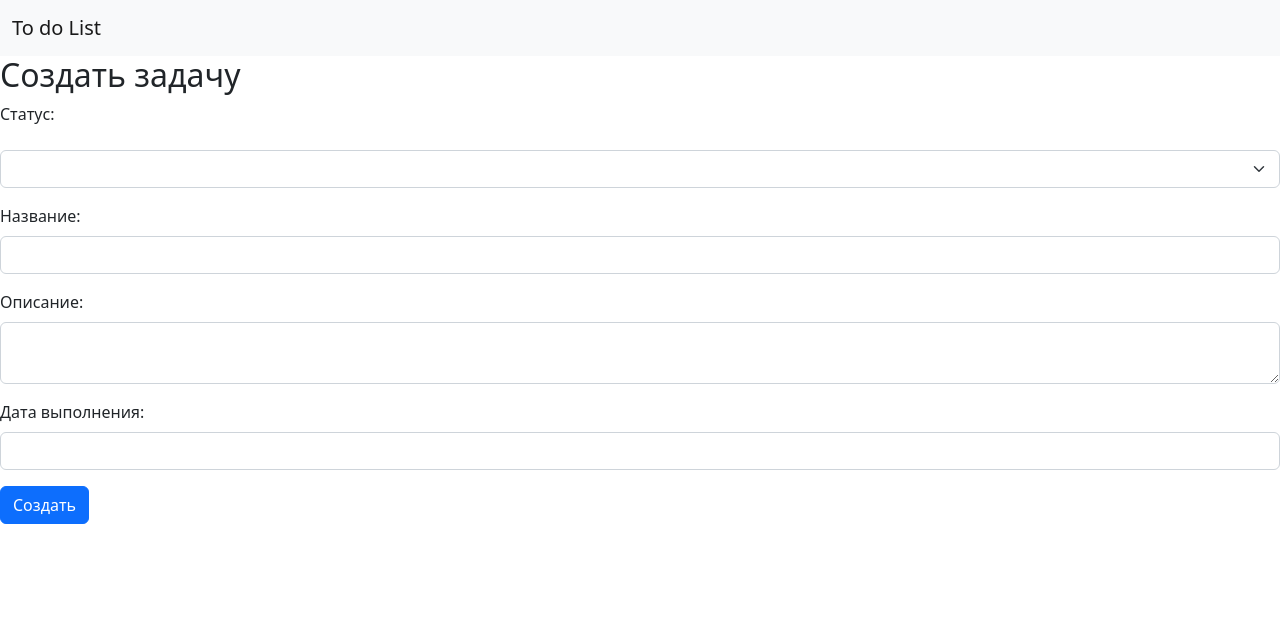
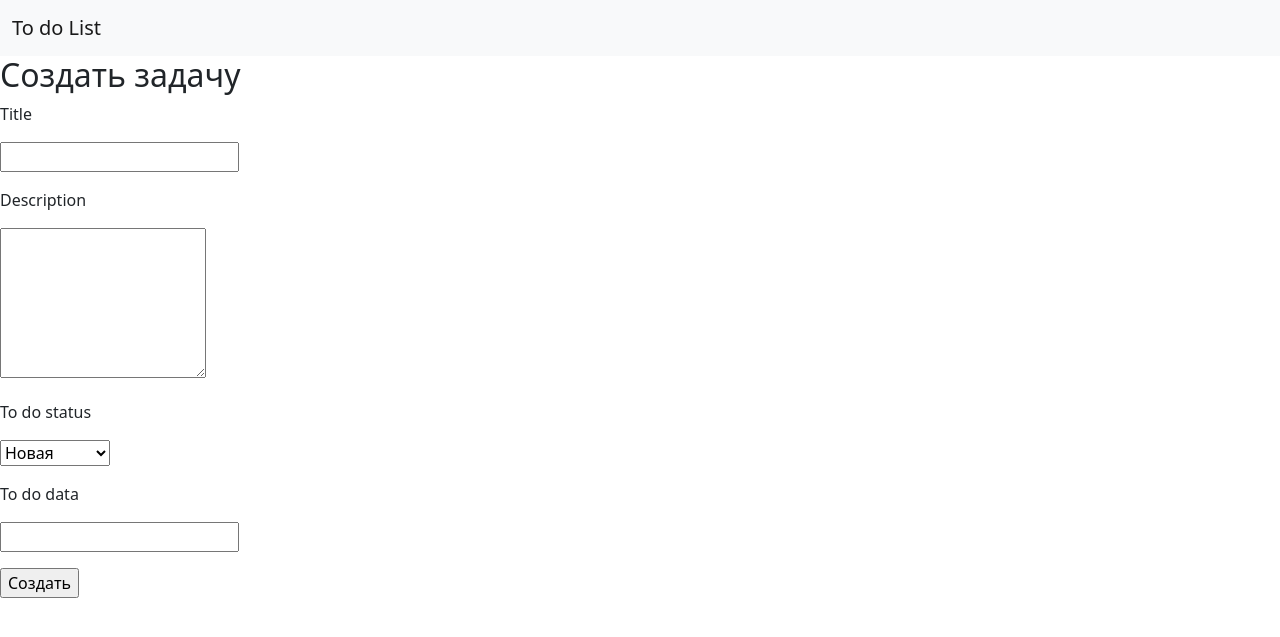
Before and after one commit to TairovCh/Todolist, a Django app: page /create/ in a window 1280 px wide. Shown: the top 637 px of the page. Run offline with Django 4.2, Linux system fonts and the light colour scheme; lists and menus that the app fills with data are empty.

Commit message:
done creating an include template for the task form, add form task, deletion is done with confirmatoin

```diff
--- /dev/null
+++ b/todolist/webapp/forms.py
@@ -0,0 +1,9 @@
+from django import forms
+from django.forms import widgets
+from webapp.models import STATUS_CHOICES
+
+class TaskForm(forms.Form):
+    title = forms.CharField(max_length=50, required=True, label="Title")
+    description = forms.CharField(max_length=3000, required=False, label="Description", widget=widgets.Textarea(attrs={'cols': 20,'rows': 6}))
+    status = forms.ChoiceField(choices= STATUS_CHOICES,label='To do status')
+    deadline = forms.DateField(required=False, label='To do data')
--- a/todolist/webapp/templates/base.html
+++ b/todolist/webapp/templates/base.html
@@ -6,7 +6,7 @@
     <meta name="viewport" content="width=device-width, initial-scale=1.0">
     <!-- CSS only -->
     <link href="https://cdn.jsdelivr.net/npm/bootstrap@5.2.2/dist/css/bootstrap.min.css" rel="stylesheet" integrity="sha384-Zenh87qX5JnK2Jl0vWa8Ck2rdkQ2Bzep5IDxbcnCeuOxjzrPF/et3URy9Bv1WTRi" crossorigin="anonymous">
-    <title>{% block title %}To do List{% endblock %}</title>
+    <title>{% block title %}{% endblock %}</title>
 </head>
 <body>
     <nav class="navbar navbar-expand-lg bg-light">
--- a/todolist/webapp/templates/create.html
+++ b/todolist/webapp/templates/create.html
@@ -1,16 +1,16 @@
 {% extends "base.html" %}
+
+{% block title %}Создать задачу{% endblock %}
+
     {% block nav %}
     <li class="nav-item">
 
     </li>
     {% endblock %}
 
-
-
     {% block content %}
-    <h2>Создать задачу</h2>
-    <form action="" method="POST">
-        {% include "partial/form.html" with button_text="Создать" %}
-
-    </form>
+        <h2>Создать задачу</h2>
+        <form action="" method="POST">
+            {% include "partial/form.html" with button_text="Создать" %}
+        </form>
     {% endblock %}
--- a/todolist/webapp/templates/index.html
+++ b/todolist/webapp/templates/index.html
@@ -1,4 +1,6 @@
 {% extends "base.html" %}
+
+{% block title %}Главная страница{% endblock %}
 
     {% block nav %}
         <li class="nav-item">
--- a/todolist/webapp/templates/partial/form.html
+++ b/todolist/webapp/templates/partial/form.html
@@ -1,27 +1,15 @@
 {% csrf_token %}
-<div class="mb-3">
-    <label class="form-label">Статус:</label>
-</div>
-<div class="mb-3">
-    <select class="form-select" name="status">
-        {% for value, status in statuses %}
-            <option value="{{ task.status }}">{{ task.status }}</option>
-        {% endfor %}
-    </select>
-</div>
-<div class="mb-3">
-    <label class="form-label">Название:</label>
-    <input class="form-control" type="text" name="title" value="{{ task.title }}" required>
-</div>
-<div class="mb-3">
 
-    <label class="form-label">Описание:</label>
-    <textarea class="form-control" name="description">{{ task.description }}</textarea>
-</div>
-<div class="mb-3">
-    <label class="form-label">Дата выполнения:</label>
-    <input class="form-control" type="text" name="deadline" value=" {{ task.deadline }}">
-</div>
-<div class="mb-3 col-auto">
-    <input class="btn btn-primary"" type="submit" value="{{ button_text }}">
-</div>
+{% for error in form.non_field_errors %}
+    <p class="text-danger">{{ error }}</p>
+{% endfor %}
+
+{% for field in form %}
+    <p><label for="{{ field.id_for_label }}">{{ field.label }}</label></p>
+{% for error in field.errors %}
+    <p class="text-danger">{{ error }}</p>
+{% endfor %}
+    <p>{{ field }}</p>
+{% endfor %}
+
+<input type="submit" value="{{ button_text }}"/>
--- a/todolist/webapp/templates/task_update.html
+++ b/todolist/webapp/templates/task_update.html
@@ -1,16 +1,16 @@
 {% extends "base.html" %}
+
+{% block title %}Редактирование товара{% endblock %}
+
 {% block nav %}
 <li class="nav-item">
 
 </li>
 {% endblock %}
 
-
-
     {% block content %}
         <h2>Обновить задачу</h2>
         <form action="" method="POST">
             {% include "partial/form.html" with button_text="Обновить" %}
-
         </form>
     {% endblock %}
--- a/todolist/webapp/templates/task_view.html
+++ b/todolist/webapp/templates/task_view.html
@@ -1,4 +1,6 @@
 {% extends "base.html" %}
+
+{% block title %}Просмотр товара{% endblock %}
 
     {% block nav %}
         <li class="nav-item">
@@ -26,6 +28,4 @@
                 Дата выполнения: {{ task.deadline }}
             </div>
         </div>
-
-
     {% endblock %}
--- a/todolist/webapp/views.py
+++ b/todolist/webapp/views.py
@@ -1,5 +1,6 @@
 from django.shortcuts import render, get_object_or_404, redirect
 from webapp.models import Task, STATUS_CHOICES
+from webapp.forms import TaskForm
 # Create your views here.
 
 
@@ -22,28 +23,42 @@ def task_view(request, pk):
 
 def create_task(request):
     if request.method == "GET":
-        return render(request, 'create.html', {'statuses': STATUS_CHOICES})
+        form = TaskForm()
+        return render(request, 'create.html', { 'form': form })
     elif request.method == "POST":
-        title = request.POST.get('title')
-        status = request.POST.get('status')
-        deadline = request.POST.get('deadline')
-        description = request.POST.get('description')
-        if not deadline:
-            deadline = None
-        new_task = Task.objects.create(title=title, status=status, deadline=deadline, description=description)
-        return redirect('task_view', pk=new_task.pk)
+        form = TaskForm(data=request.POST)
+        if form.is_valid():
+            new_task = Task.objects.create(
+                title = form.cleaned_data["title"],
+                status = form.cleaned_data["status"],
+                deadline = form.cleaned_data["deadline"],
+                description = form.cleaned_data["description"]
+            )
+            return redirect('task_view', pk=new_task.pk)
+        else:
+            return render(request, 'create.html', {'form': form})
 
 def task_update_view(request, pk):
     task = get_object_or_404(Task, pk=pk)
     if request.method == "GET":
-        return render(request, 'task_update.html', {'task': task})
+        form = TaskForm(initial={
+            'title': task.title,
+            'description': task.description,
+            'status': task.status,
+            'title':task.title
+        })
+        return render(request, 'task_update.html', {'form': form})
     elif request.method == "POST":
-        task.title = request.POST.get('title')
-        task.status = request.POST.get('status')
-        task.deadline = request.POST.get('deadline')
-        task.description = request.POST.get('description')
-        task.save()
-        return redirect("task_view", pk=task.pk)
+        form = TaskForm(data=request.POST)
+        if form.is_valid():
+            task.title = form.cleaned_data.get('title')
+            task.status = form.cleaned_data.get('status')
+            task.deadline = form.cleaned_data.get('deadline')
+            task.description = form.cleaned_data.get('description')
+            task.save()
+            return redirect("task_view", pk=task.pk)
+        else:
+            return render(request, "task_update.html", {'form': form})
 
 
 def task_delete_view(request, pk):
```
Also changed, not shown: todolist/webapp/templates/task_delete.html (+0 -9 lines). Lines whose indentation alone changed are shown as unchanged.
